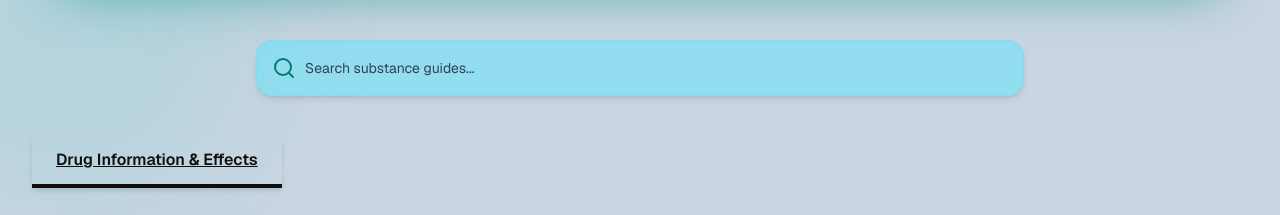
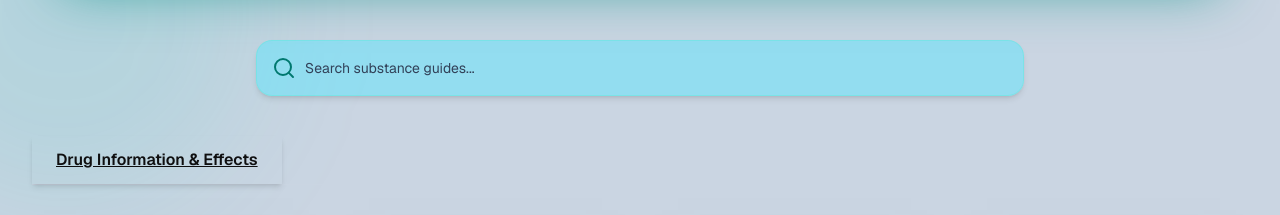
Before and after one commit to dgardner1982/v0-ottawa-county-resources, a Next.js app: page /education in a window 1280 px wide. Shown: the part 1080-1295 px from the top of the page. Built offline with nearby package versions, Linux system fonts and the light colour scheme.

Commit message:
Remove active education tab border

```diff
--- a/app/education/page.tsx
+++ b/app/education/page.tsx
@@ -149,10 +149,10 @@ export default function EducationPage() {
         <div className="mb-8 flex gap-4 border-b border-slate-300" ref={contentRef}>
           <button
             onClick={() => handleTabClick('infograph')}
-            className={`px-6 py-3 font-semibold border-b-4 transition ${
+            className={`px-6 py-3 font-semibold transition ${
               activeTab === 'infograph'
-? 'border-[#0e0e0e] text-[#0f0f10] underline shadow-[0_4px_6px_-1px_rgb(0_0_0_/_0.1),0_2px_4px_-2px_rgb(0_0_0_/_0.1)]'
-  : 'border-transparent text-slate-400 hover:text-slate-900'
+? 'text-[#0f0f10] underline shadow-[0_4px_6px_-1px_rgb(0_0_0_/_0.1),0_2px_4px_-2px_rgb(0_0_0_/_0.1)]'
+  : 'text-slate-400 hover:text-slate-900'
             }`}
           >
             Drug Information & Effects
```
